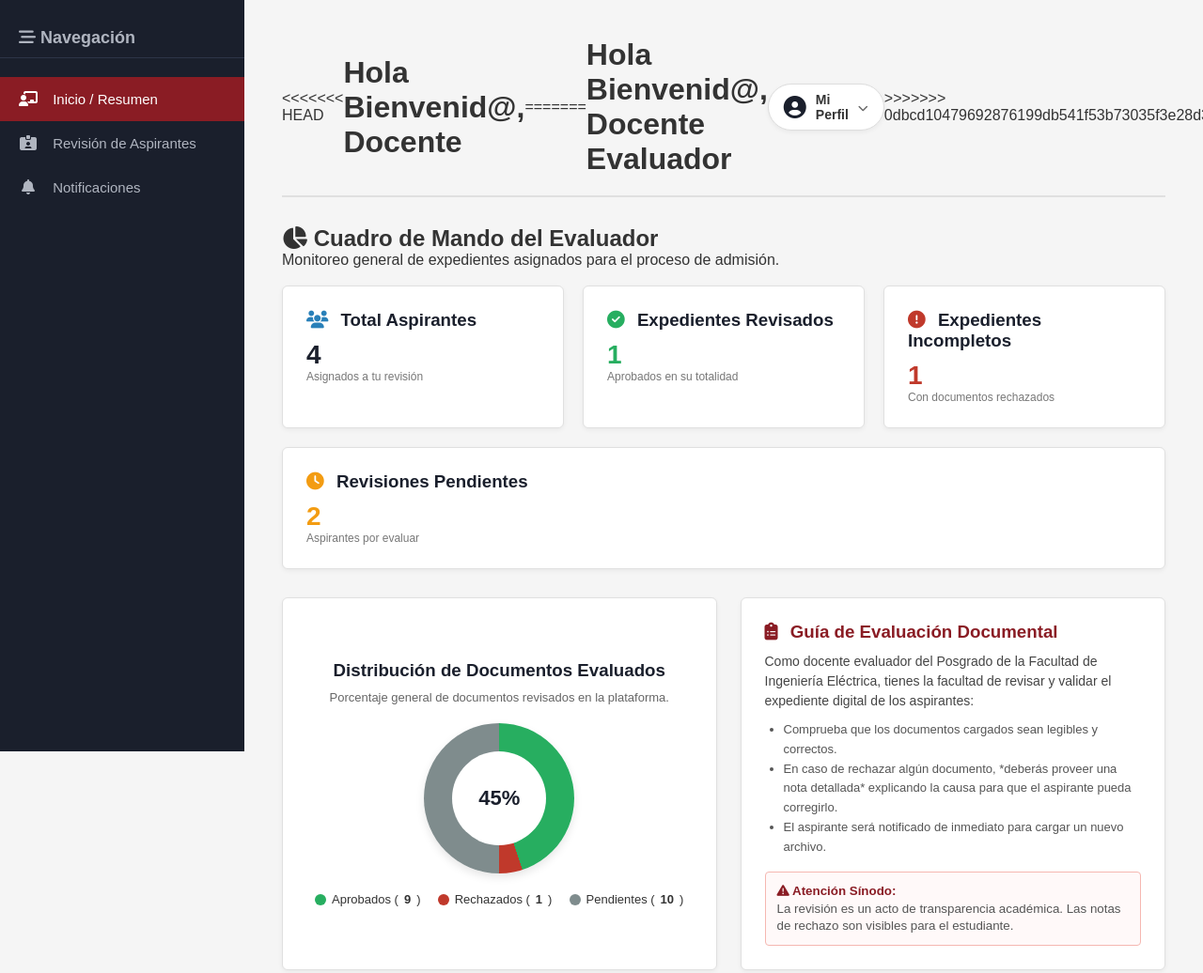
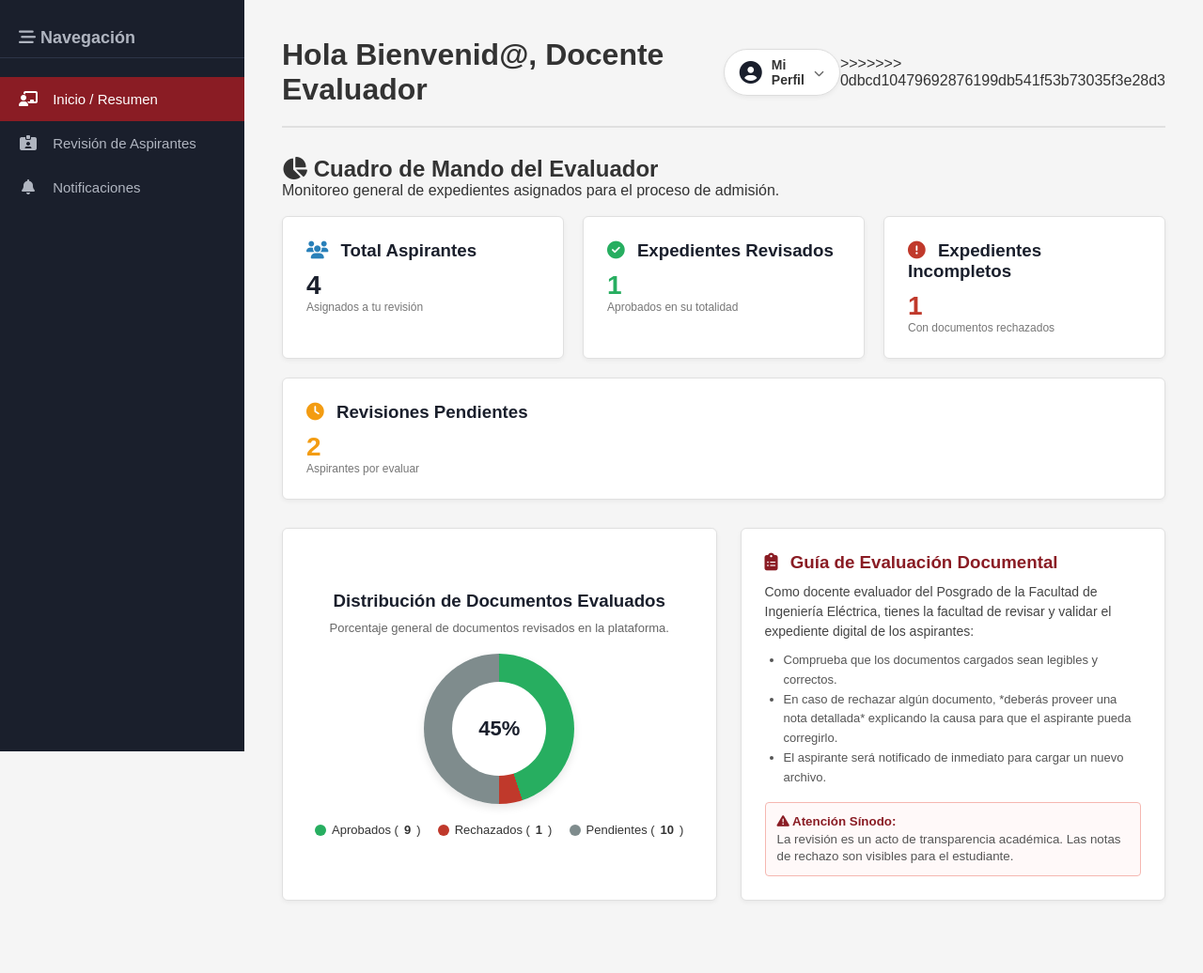
Before and after one commit to Yzy-zu/PosgradosFie, a website: page frontend/docente.html in a window 1280 px wide. Shown: the whole page at 94% size. After the commit the page ends 999 px from the top, so only its background shows below. Drawn offline with Linux system fonts and the light colour scheme.

Commit message:
pequeño cambio

```diff
--- a/frontend/docente.html
+++ b/frontend/docente.html
@@ -488,9 +488,6 @@
 
     <main class="main-content">
         <div class="header-user">
-<<<<<<< HEAD
-            <h1 id="saludo-nombre">Hola Bienvenid@, Docente</h1>
-=======
             <h1 id="saludo-usuario"><i class="fa-solid fa-graduation-cap"></i> Hola Bienvenid@, <span id="nombre-usuario-saludo">Docente</span></h1>
 
             <div class="profile-container" onclick="toggleProfileMenu(event)">
```
